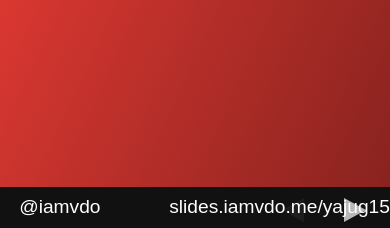
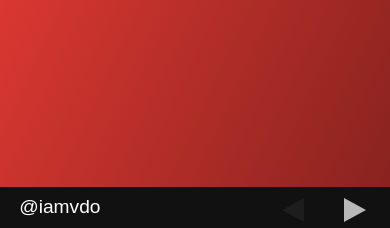
Before and after one commit to iamvdo/yajug15, a PHP site: page / in a window 390 px wide. Shown: the part 616-844 px from the top of the page. Run offline with PHP 8.4, Linux system fonts and the light colour scheme.

Commit message:
Hide slides' URL on small screens

```diff
--- a/iamvdo/theme.css
+++ b/iamvdo/theme.css
@@ -50,6 +50,11 @@ body {
 }
 #info-slides {
   left: 150px;
+}
+@media (max-width: 550px) {
+  #info-slides {
+    display: none;
+  }
 }
 .reveal .slides > section {
     height: 100%;
```
